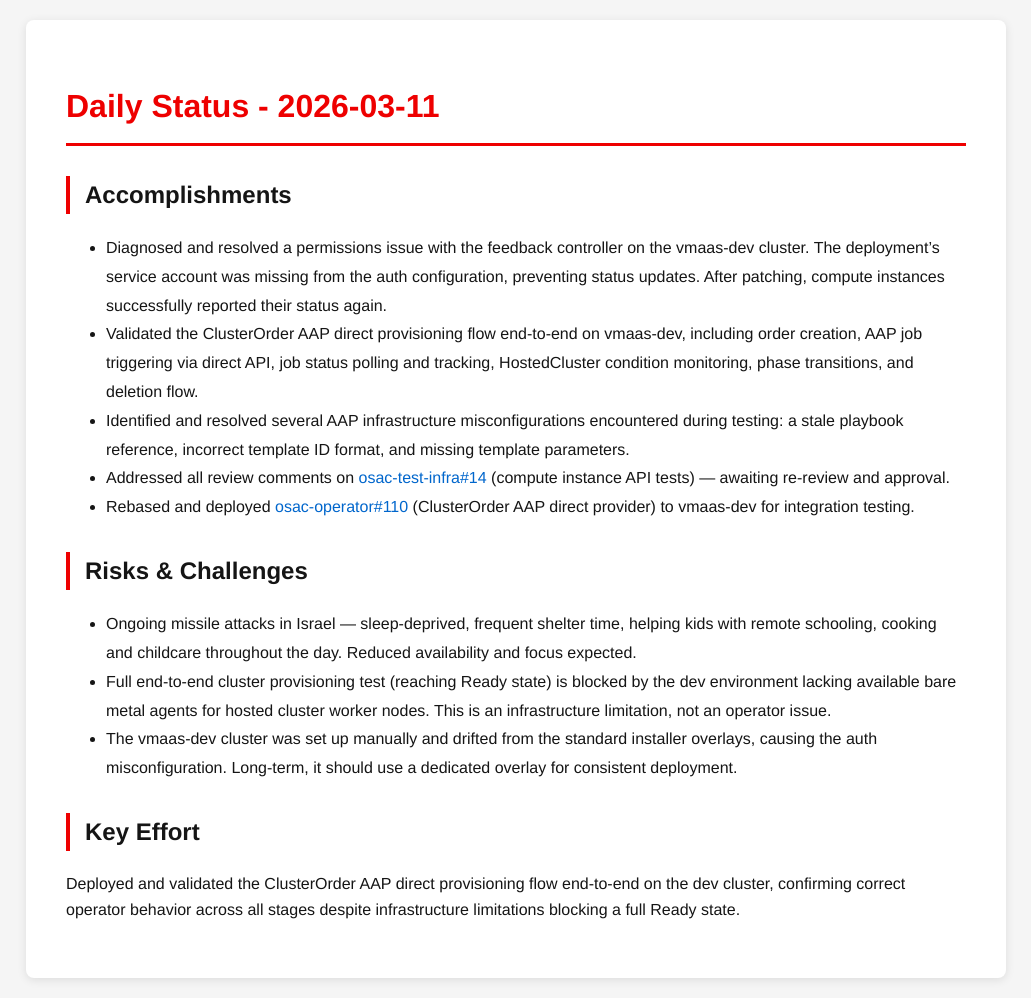
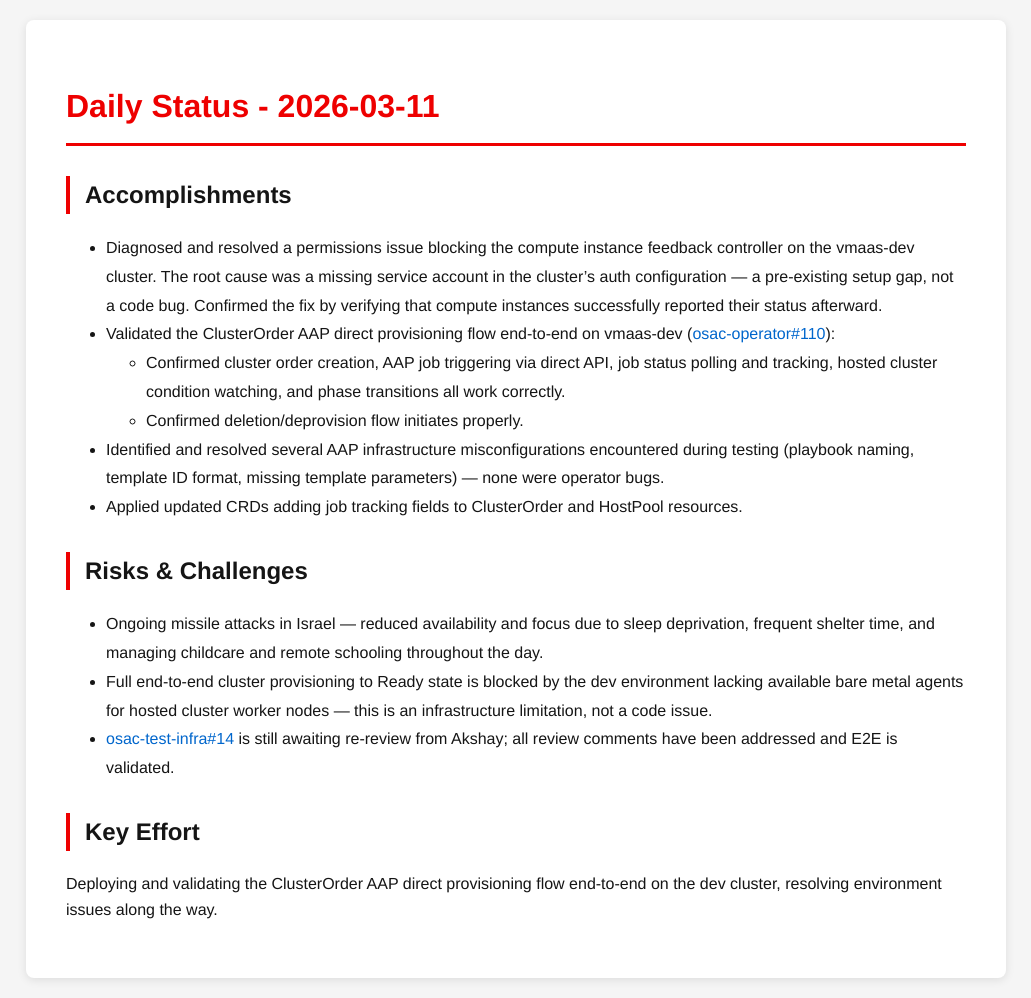
Before and after one commit to tzvatot/daily-status, a Jekyll site: the page built from 2026-03-11.md, in a window 1280 px wide. Shown: the whole page, without its empty margins (124-1155 px from the left). Built offline with Jekyll 4.4.1, drawn with Linux system fonts in a browser that asks for light colours.

Commit message:
Daily status update - 2026-03-11

```diff
--- a/2026-03-11.md
+++ b/2026-03-11.md
@@ -7,16 +7,17 @@ date: 2026-03-11
 # Daily Status - 2026-03-11
 
 ## Accomplishments
-- Diagnosed and resolved a permissions issue with the feedback controller on the vmaas-dev cluster. The deployment's service account was missing from the auth configuration, preventing status updates. After patching, compute instances successfully reported their status again.
-- Validated the ClusterOrder AAP direct provisioning flow end-to-end on vmaas-dev, including order creation, AAP job triggering via direct API, job status polling and tracking, HostedCluster condition monitoring, phase transitions, and deletion flow.
-- Identified and resolved several AAP infrastructure misconfigurations encountered during testing: a stale playbook reference, incorrect template ID format, and missing template parameters.
-- Addressed all review comments on [osac-test-infra#14](https://github.com/osac-project/osac-test-infra/pull/14) (compute instance API tests) — awaiting re-review and approval.
-- Rebased and deployed [osac-operator#110](https://github.com/osac-project/osac-operator/pull/110) (ClusterOrder AAP direct provider) to vmaas-dev for integration testing.
+- Diagnosed and resolved a permissions issue blocking the compute instance feedback controller on the vmaas-dev cluster. The root cause was a missing service account in the cluster's auth configuration — a pre-existing setup gap, not a code bug. Confirmed the fix by verifying that compute instances successfully reported their status afterward.
+- Validated the ClusterOrder AAP direct provisioning flow end-to-end on vmaas-dev ([osac-operator#110](https://github.com/osac-project/osac-operator/pull/110)):
+  - Confirmed cluster order creation, AAP job triggering via direct API, job status polling and tracking, hosted cluster condition watching, and phase transitions all work correctly.
+  - Confirmed deletion/deprovision flow initiates properly.
+- Identified and resolved several AAP infrastructure misconfigurations encountered during testing (playbook naming, template ID format, missing template parameters) — none were operator bugs.
+- Applied updated CRDs adding job tracking fields to ClusterOrder and HostPool resources.
 
 ## Risks & Challenges
-- Ongoing missile attacks in Israel — sleep-deprived, frequent shelter time, helping kids with remote schooling, cooking and childcare throughout the day. Reduced availability and focus expected.
-- Full end-to-end cluster provisioning test (reaching Ready state) is blocked by the dev environment lacking available bare metal agents for hosted cluster worker nodes. This is an infrastructure limitation, not an operator issue.
-- The vmaas-dev cluster was set up manually and drifted from the standard installer overlays, causing the auth misconfiguration. Long-term, it should use a dedicated overlay for consistent deployment.
+- Ongoing missile attacks in Israel — reduced availability and focus due to sleep deprivation, frequent shelter time, and managing childcare and remote schooling throughout the day.
+- Full end-to-end cluster provisioning to Ready state is blocked by the dev environment lacking available bare metal agents for hosted cluster worker nodes — this is an infrastructure limitation, not a code issue.
+- [osac-test-infra#14](https://github.com/osac-project/osac-test-infra/pull/14) is still awaiting re-review from Akshay; all review comments have been addressed and E2E is validated.
 
 ## Key Effort
-Deployed and validated the ClusterOrder AAP direct provisioning flow end-to-end on the dev cluster, confirming correct operator behavior across all stages despite infrastructure limitations blocking a full Ready state.
+Deploying and validating the ClusterOrder AAP direct provisioning flow end-to-end on the dev cluster, resolving environment issues along the way.
```
